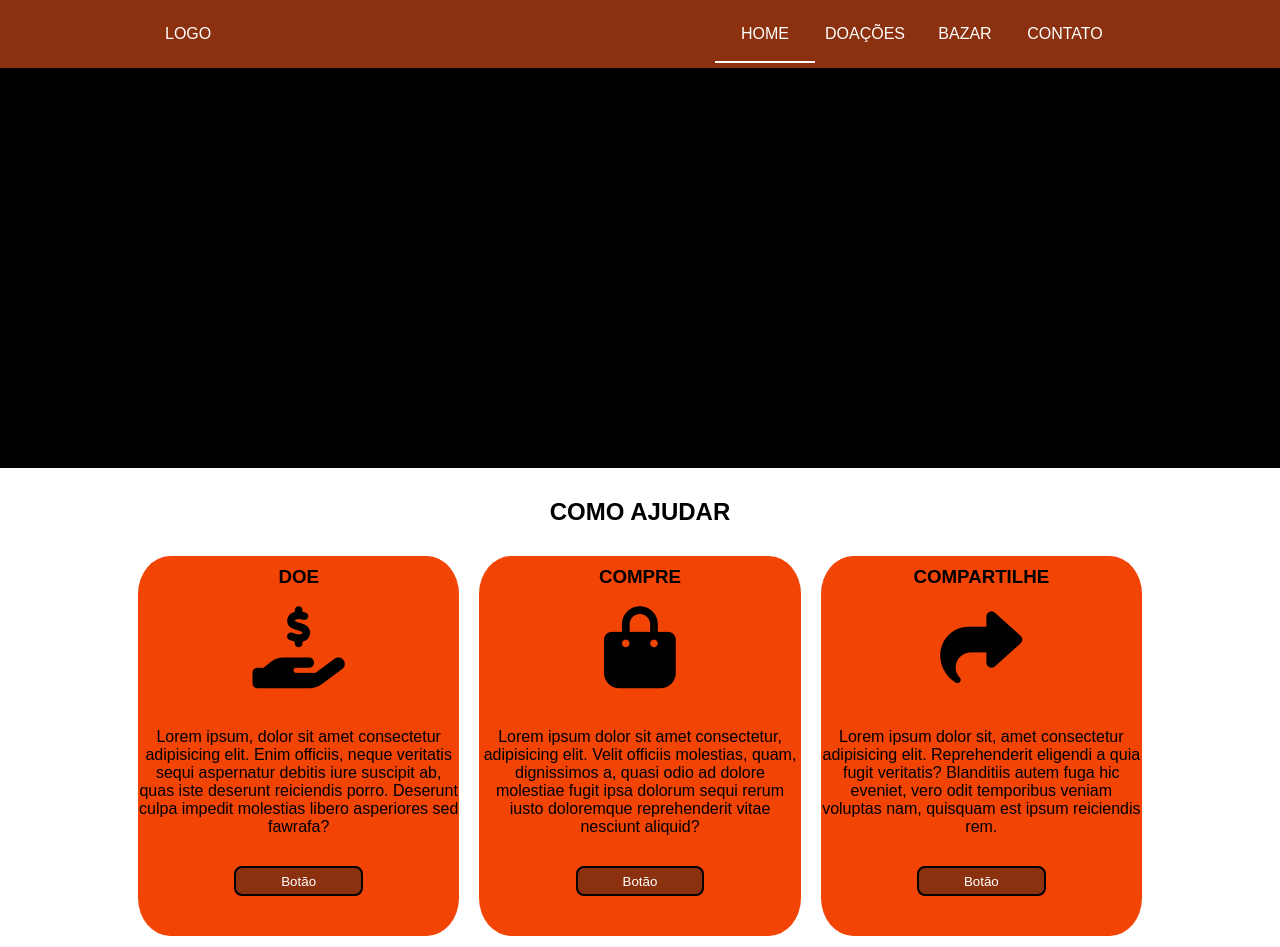
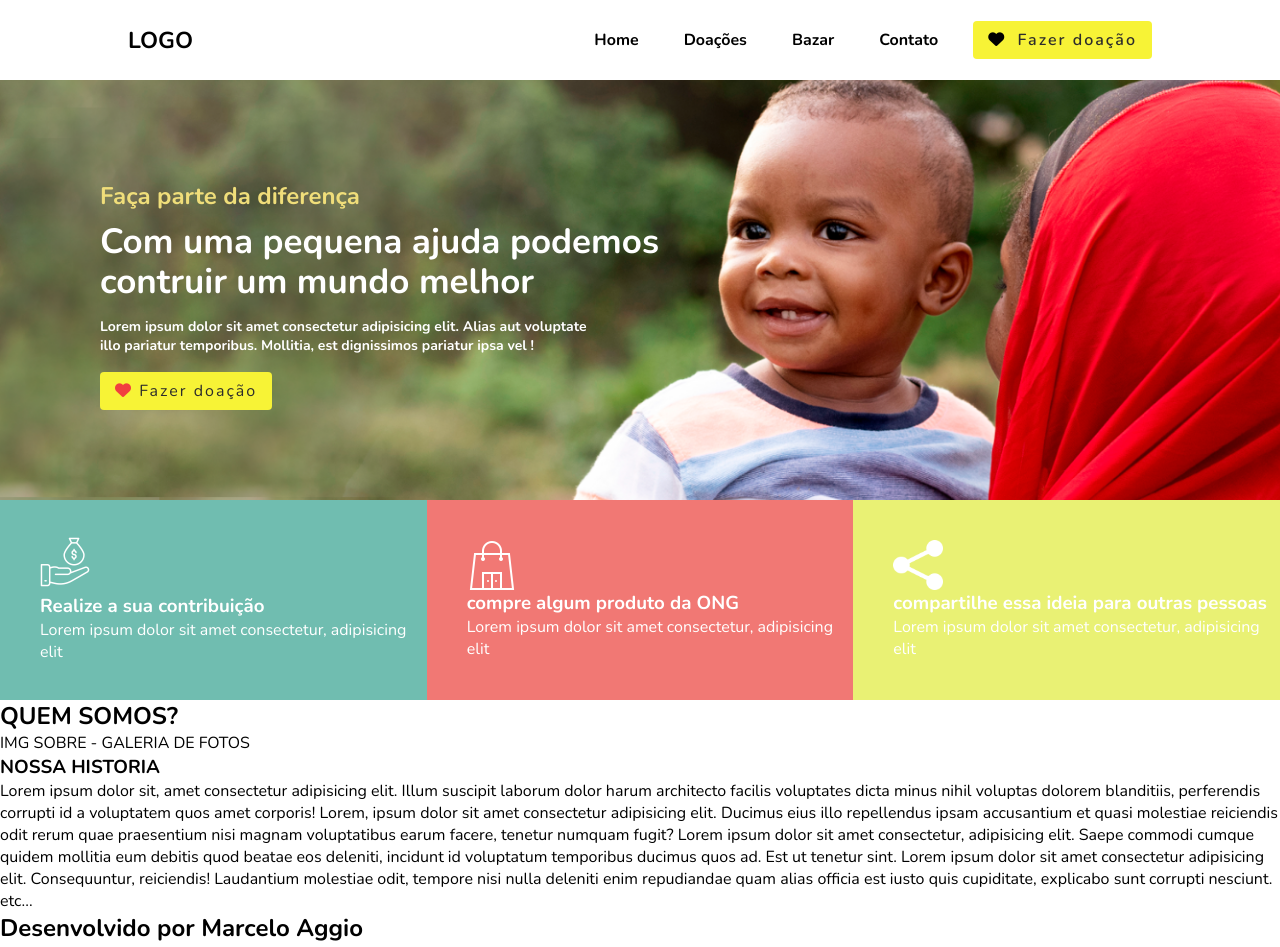
Before and after one commit to MarceloAggio/ProjetoPDR, a plain HTML site: page index.html in a window 1280 px wide. Shown: the top 947 px of the page. Drawn offline with nearby package versions, Linux system fonts and the light colour scheme.

Commit message:
primeira atualização da index (front-end)

```diff
--- a/css/style.css
+++ b/css/style.css
@@ -0,0 +1,188 @@
+/*inicial css*/
+* {
+    margin: 0;
+    padding: 0;
+    box-sizing: border-box;
+    text-decoration: none;
+    font-family: 'nunito', Arial, Helvetica, sans-serif;
+
+
+}
+
+
+/*header*/
+
+.section-one{
+    background-image: url(/img/african.png) ;
+    background-size: cover ;
+    height: 500px;
+    width: 100%;
+
+}
+
+.menu-bg{
+
+    background-color: #FFFFFF;
+
+
+}
+
+
+.menu{
+    display: flex;
+    flex-wrap: wrap;
+    justify-content: space-between;
+    align-items: center;
+    margin: 0 auto;
+    height: 80px;
+    font-weight: 600;
+    width: 80%;
+
+
+
+}
+.menu-direito{
+    display: flex;
+
+}
+
+
+.menu-logo a {
+    color: #000000;
+    font-weight: 800;
+    font-size: 23px;
+}
+
+.menu-nav ul{
+    display: flex;
+    list-style: none;
+}
+
+.menu-nav a {
+    color: rgb(0, 0, 0);
+    padding-left: 45px;
+    font-weight: 700;
+
+
+
+}
+
+
+.menu-entrar i{
+    margin-right: 5px;
+
+}
+
+#criar{
+    color: rgb(44, 44, 44);
+    background-color: #f7f336;
+    padding: 8px 15px 8px 15px;
+    border-radius: 4px;
+    margin-left: 35px;
+    letter-spacing: 2px;
+}
+
+/*intro*/
+.intro{
+    padding-top: 100px;
+    padding-left: 100px;
+    width: 100%;
+
+
+
+
+
+
+}
+
+.intro h1{
+    color: white;
+    line-height: 40px;
+    font-size: 35px;
+    width: 600px;
+    padding-top: 10px;
+
+
+}
+.intro h2{
+    color: rgb(240, 222, 122);
+}
+.intro h3{
+    font-size: 14px;
+    width: 500px;
+    color: rgb(255, 255, 255);
+    padding-top: 15px;
+}
+
+
+
+#button2{
+    color: rgb(44, 44, 44);
+    background-color: #f7f336;
+    padding: 8px 15px 8px 15px;
+    border-radius: 4px;
+    margin-top: 120px;
+    letter-spacing: 2px;
+
+
+}
+
+
+.button-side{
+    margin-top: 25px;
+}
+
+.section-ajudar h2{
+   text-align: center;
+   margin-top: 50px;
+}
+.card {
+    display: flex;
+    flex-direction: column;
+    justify-content: center;
+    padding-left: 40px;
+
+
+}
+
+.div-card{
+    display: flex;
+    width: 100%;
+
+    justify-content: center;
+    color: white;
+
+
+
+
+}
+
+.div-card .card{
+    width: 100%;
+    height: 200px;
+
+
+
+}
+.div-card .card01{
+    background-color:rgba(19, 146, 125, 0.603);
+
+}
+.div-card .card02{
+
+    background-color:rgba(233, 35, 28, 0.61);
+}
+.div-card .card03{
+    background-color:rgba(219, 233, 28, 0.61);
+}
+.card img{
+    width: 50px;
+    margin-right: 20px;
+}
+
+
+.card-titulo{
+    display: flex;
+    align-items: center;
+    padding-bottom: 30px;
+}
--- a/index.html
+++ b/index.html
@@ -8,280 +8,76 @@
     <title>Fundação - Pequeninos do Rei</title>
     <link rel="stylesheet" href="css/style.css">
     <link rel="shortcut icon" href="img/favicon.ico" type="image/x-icon">
-
-    <style>
-        /* General styles */
-        *,
-        *::before,
-        *::after {
-            margin: 0;
-            padding: 0;
-            box-sizing: border-box;
-        }
-
-        html {
-            font-size: 62.5%;
-        }
-
-        body {
-            font-family: 'Poppins', sans-serif;
-            font-size: 1.6rem;
-        }
-
-        a {
-            text-decoration: none;
-            color: inherit;
-        }
-
-        /* General styles end*/
-        header {
-            background-color: #8C310F;
-            color: #fff;
-        }
-
-        .container {
-            max-width: 98rem;
-            margin-inline: auto;
-            padding-inline: 1.5rem;
-        }
-
-        .navbar {
-            display: flex;
-            align-items: center;
-            justify-content: space-between;
-            padding-block: 1.5rem;
-        }
-
-        .nav-list {
-            position: relative;
-            display: flex;
-            list-style: none;
-        }
-
-        .nav-item {
-            min-width: 10rem;
-            text-align: center;
-            padding-block: 1rem;
-        }
-
-        .nav-link {
-            text-transform: uppercase;
-        }
-
-        .active {
-            position: absolute;
-            bottom: -1rem;
-            height: 2px;
-            width: 10rem;
-            background-color: #fff;
-            transition: transform 0.25s;
-        }
-
-        .nav-item:nth-child(2):hover~.active {
-            transform: translateX(10rem);
-        }
-
-        .nav-item:nth-child(3):hover~.active {
-            transform: translateX(20rem);
-        }
-
-        .nav-item:nth-child(4):hover~.active {
-            transform: translateX(30rem);
-        }
-
-        .banner {
-            width: 100%;
-            height: 400px;
-            background-color: black;
-        }
-
-        .subTitulo {
-            margin: 30px 0;
-            text-align: center;
-        }
-
-        i {
-            padding-top: 18px;
-            font-size: 82px;
-        }
-
-        .cards {
-            width: 80%;
-            margin: 20px auto;
-            display: flex;
-            justify-content: space-around;
-        }
-
-        .card {
-            width: 90%;
-            margin: 0 10px;
-            height: 380px;
-            border-radius: 10%;
-            background-color: #F24405;
-            color: black;
-            text-align: center;
-        }
-
-        .tituloCard {
-            margin-top: 10px;
-        }
-
-        .descricao {
-            margin-top: 40px;
-        }
-
-        .btn-card {
-            width: 40%;
-            height: 30px;
-            background-color: #8C310F;
-            color: white;
-            border: 2px solid black;
-            border-radius: 8px;
-            margin: 30px 0;
-        }
-
-        .pt2 {
-            width: 90%;
-            height: 450px;
-            margin: 0 auto;
-            display: grid;
-            grid-template-columns: 1fr 1fr;
-        }
-
-        .desc-sobre {
-            width: 90%;
-            margin: 0 auto;
-        }
-
-        .img-sobre {
-            margin: 0 auto;
-            width: 90%;
-            height: 90%;
-            background-color: black;
-        }
-
-        .titulo-sobre {
-            color: black;
-            margin: 10px 0 0 0;
-            text-align: center;
-        }
-
-        .text-sobre {
-            margin-top: 30px;
-            text-align: center;
-        }
+    <link href="https://fonts.googleapis.com/css2?family=Nunito:ital,wght@0,200;0,300;0,400;0,500;0,600;0,700;1,200;1,400&display=swap" rel="stylesheet">
 
 
-        .feed-form input {
-            height: 54px;
-            border-radius: 5px;
-            background: white;
-            margin-bottom: 15px;
-            border: none;
-            padding: 0 20px;
-            font-weight: 300;
-            font-size: 14px;
-            color: #4B4B4B;
-        }
-
-        .button_submit:hover,
-        .feed-form input:hover {
-            transform: scale(1.009);
-            box-shadow: 0px 0px 3px 0px #212529;
-        }
-
-        .button_submit {
-            margin: 0 auto;
-            width: 50%;
-            height: 54px;
-            font-size: 14px;
-            color: white;
-            background: #F24405;
-            border-radius: 5px;
-            border: none;
-            font-weight: 500;
-            text-transform: uppercase;
-            margin-bottom: 20px;
-        }
-        footer{
-            text-align: center;
-            margin-top: 30px;
-            background-color: black;
-            color: white;
-            height: 80px;
-        }
-    </style>
 </head>
 
 <body>
 
-    <header>
-        <nav class="navbar container">
-            <a href="index.html" class="nav-link">LOGO</a>
-            <ul class="nav-list">
-                <li class="nav-item">
-                    <a href="#" class="nav-link">Home</a>
-                </li>
-                <li class="nav-item">
-                    <a href="#" class="nav-link">DOAÇÕES</a>
-                </li>
-                <li class="nav-item">
-                    <a href="#" class="nav-link">BAZAR</a>
-                </li>
-                <li class="nav-item">
-                    <a href="#" class="nav-link">CONTATO</a>
-                </li>
+    <section class="section-one">
+        <header class="menu-bg"> <!--header menu do site-->
+            <div class="menu">
+              <div class="menu-logo">
+                <a href="#">LOGO</a>
+              </div>
+              <div class="menu-direito">
+                <nav class="menu-nav">
+                  <ul>
+                    <li><a href="#home">Home</a></li>
+                    <li><a href="#doacoes">Doações</a></li>
+                    <li><a href="#bazar">Bazar</a></li>
+                    <li><a href="#contato">Contato</a></li>
                     <div class="active"></div>
                   </ul>
                 </nav>
+                <div class="menu-entrar">
+                  <a id="criar"  href="#"><i class="fa-solid fa-heart" style="color: #000000;"></i> Fazer doação</a>
+                </div>
+              </div>
+            </div>
           </header>
 
-    <main>
-        <div class="banner">
-            <h1>Banner</h1>
+          <div class="intro">
+            <h2>Faça parte da diferença</h2>
+            <h1>Com uma pequena ajuda podemos contruir um mundo melhor</h1>
+            <h3>Lorem ipsum dolor sit amet consectetur adipisicing elit. Alias aut voluptate illo pariatur temporibus. Mollitia, est dignissimos pariatur ipsa vel !</h3>
+            <div class="button-side">
+              <a id="button2"  href="#"><i class="fa-solid fa-heart" style="color: #f13f3f;"></i> Fazer doação</a>
             </div>
-    </main>
+          </div>
+    </section>
 
-    <section>
-        <h2 class="subTitulo">COMO AJUDAR</h2>
+    <section class="section-ajudar">
 
-        <div class="cards">
-
-            <div class="card">
-                <h3 class="tituloCard">DOE</h3>
-                <i class="fa-solid fa-hand-holding-dollar"></i>
-
-                <p class="descricao">Lorem ipsum, dolor sit amet consectetur adipisicing elit. Enim officiis, neque
-                    veritatis sequi aspernatur debitis iure suscipit ab, quas iste deserunt reiciendis porro. Deserunt
-                    culpa impedit molestias libero asperiores sed fawrafa?</p>
-
-                <button class="btn-card">Botão</button>
+      <div class="div-card">
+        <div class="card card01">
+          <div class="teste">
+            <img src="img/icons8-doação-100.png" alt="">
+            <h3>Realize a sua contribuição</h3>
+          </div>
+          <p>Lorem ipsum dolor sit amet consectetur, adipisicing elit</p>
         </div>
 
-            <div class="card">
-                <h3 class="tituloCard">COMPRE</h3>
-                <i class="fa-solid fa-bag-shopping"></i>
-
-                <p class="descricao">Lorem ipsum dolor sit amet consectetur, adipisicing elit. Velit officiis molestias,
-                    quam, dignissimos a, quasi odio ad dolore molestiae fugit ipsa dolorum sequi rerum iusto doloremque
-                    reprehenderit vitae nesciunt aliquid?</p>
-
-                <button class="btn-card">Botão</button>
+        <div class="card card02">
+          <img src="img/icons8-centro-de-compras-100.png" alt="">
+          <h3>compre algum produto da ONG</h3>
+          <p>Lorem ipsum dolor sit amet consectetur, adipisicing elit</p>
         </div>
 
-            <div class="card">
-                <h3 class="tituloCard">COMPARTILHE</h3>
-                <i class="fa-solid fa-share"></i>
-
-                <p class="descricao">Lorem ipsum dolor sit, amet consectetur adipisicing elit. Reprehenderit eligendi a
-                    quia fugit veritatis? Blanditiis autem fuga hic eveniet, vero odit temporibus veniam voluptas nam,
-                    quisquam est ipsum reiciendis rem.</p>
-
-                <button class="btn-card">Botão</button>
+        <div class="card card03">
+          <img src="img/icons8-partilhar-144.png" alt="">
+          <h3>compartilhe essa ideia para outras pessoas</h3>
+          <p>Lorem ipsum dolor sit amet consectetur, adipisicing elit</p>
         </div>
 
       </div>
     </section>
+
+
+
+
+
     <section>
         <h2 class="subTitulo">QUEM SOMOS?</h2>
 
```
Also changed, not shown: img/african.png (added), img/icons8-centro-de-compras-100.png (added), img/icons8-doação-100.png (added), img/icons8-partilhar-144.png (added). Lines whose indentation alone changed are shown as unchanged.
